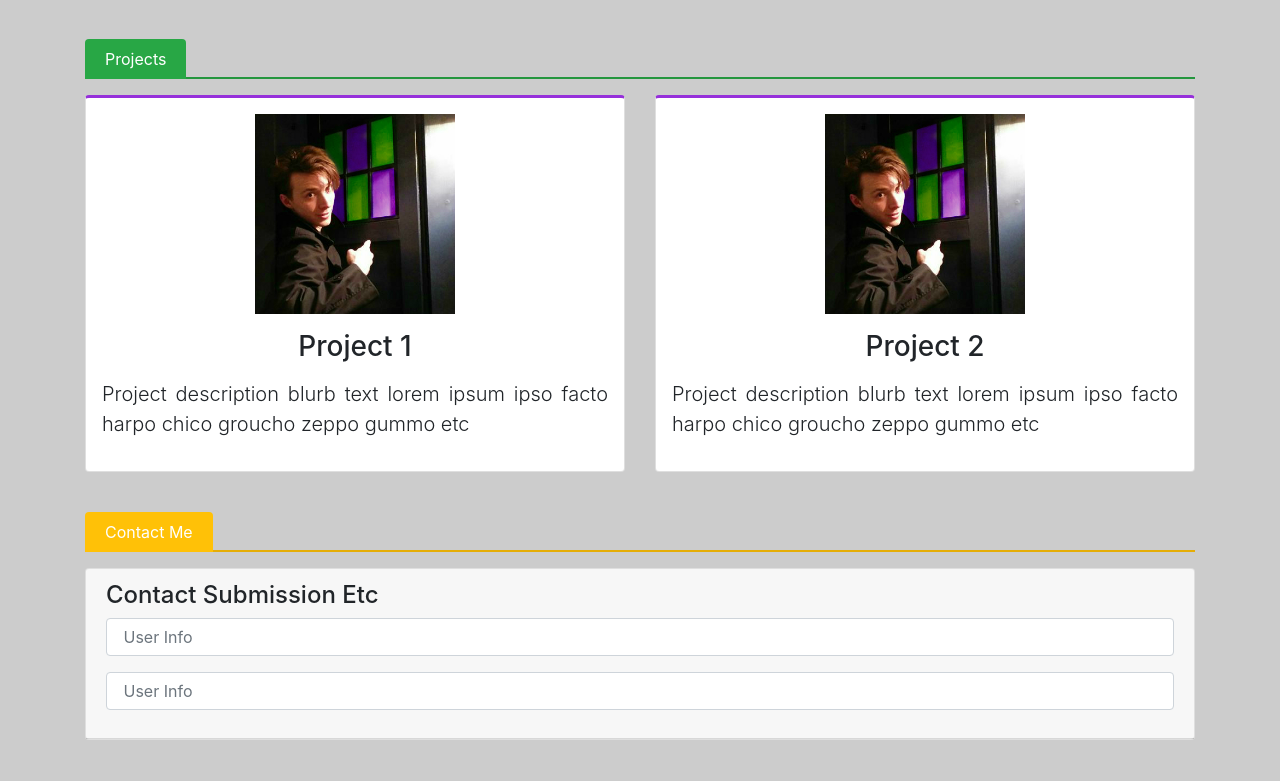
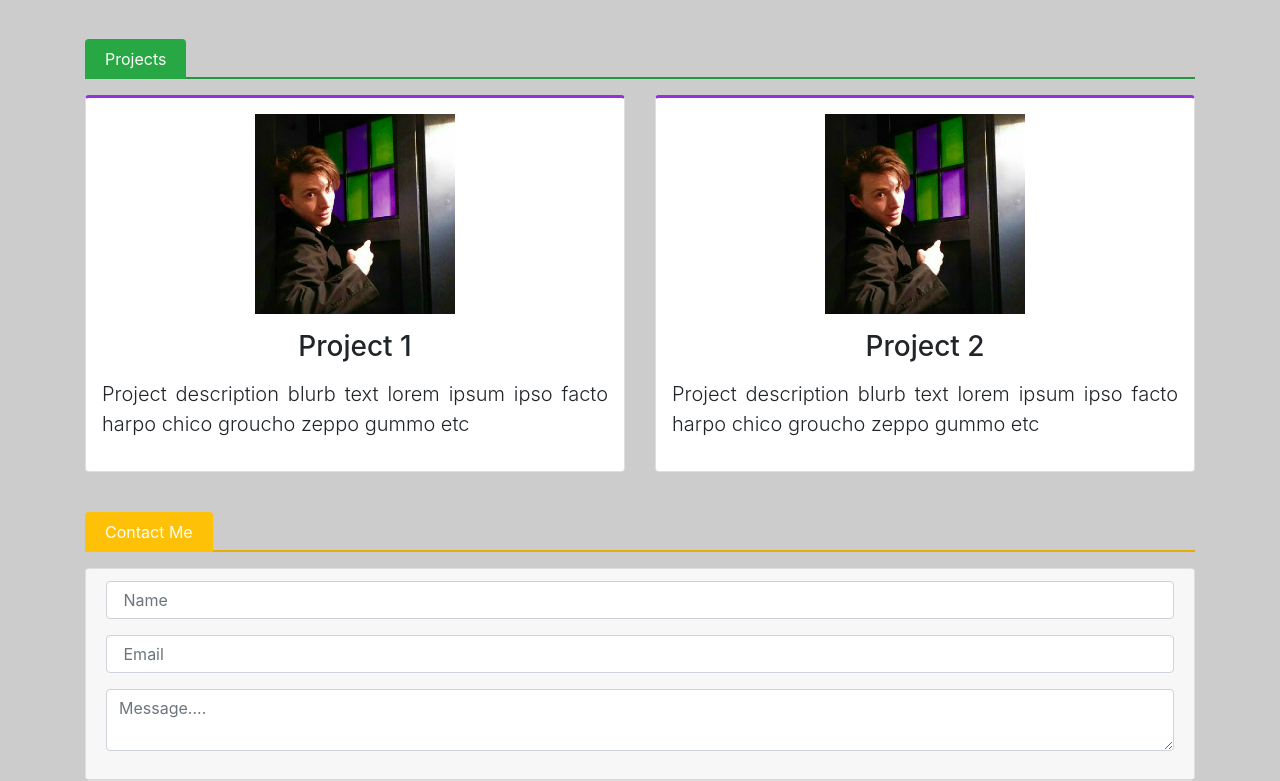
Before and after one commit to Paraprax/portfolio-2020, a plain HTML site: page index.html in a window 1280 px wide. Shown: the part 1496-2277 px from the top of the page. Before the commit the page ends 2236 px from the top, so only its background shows below. Drawn offline with nearby package versions, Linux system fonts and the light colour scheme.

Commit message:
added textarea for message submissions

```diff
--- a/index.html
+++ b/index.html
@@ -165,13 +165,17 @@
                     <div class="col">
                         <div class="card bg-white">
                            <div class="card-header">
-                               <h4> Contact Submission Etc</h4>
+                               <!-- <h4 class="my-4"> Contact Submission Etc</h4> -->
                                <div class="form-group">
-                                    <input type="text" placeholder=" User Info " class="form-control">
+                                    <input type="text" placeholder=" Name " class="form-control">
                                </div>
 
                                <div class="form-group">
-                                    <input type="text" placeholder=" User Info " class="form-control">
+                                    <input type="text" placeholder=" Email " class="form-control">
+                               </div>
+
+                               <div class="form-group">
+                                 <textarea class="form-control" placeholder="Message...."></textarea>
                                </div>
                            </div>
                         </div>
```
